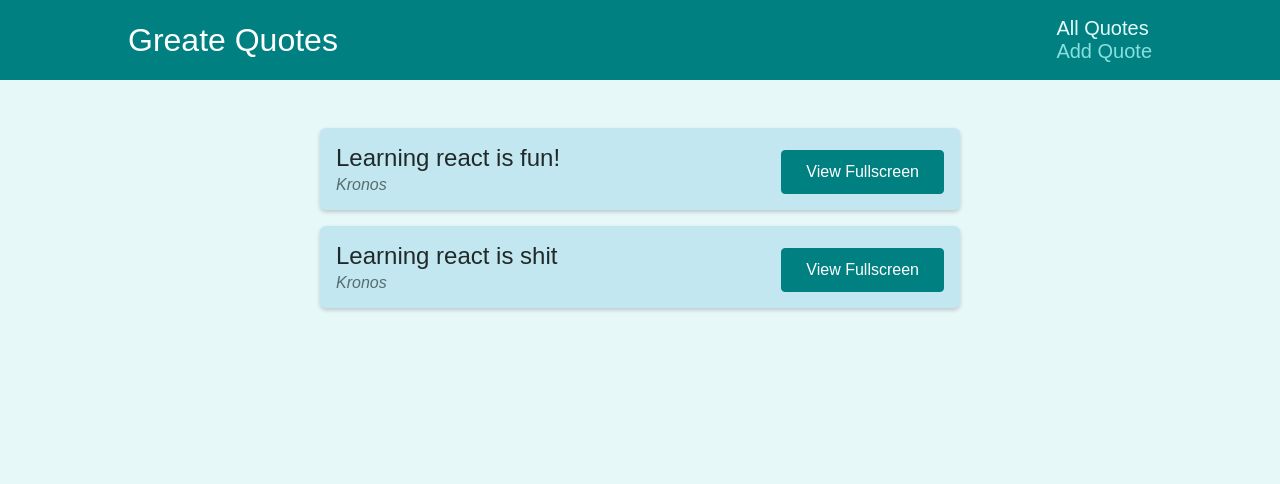
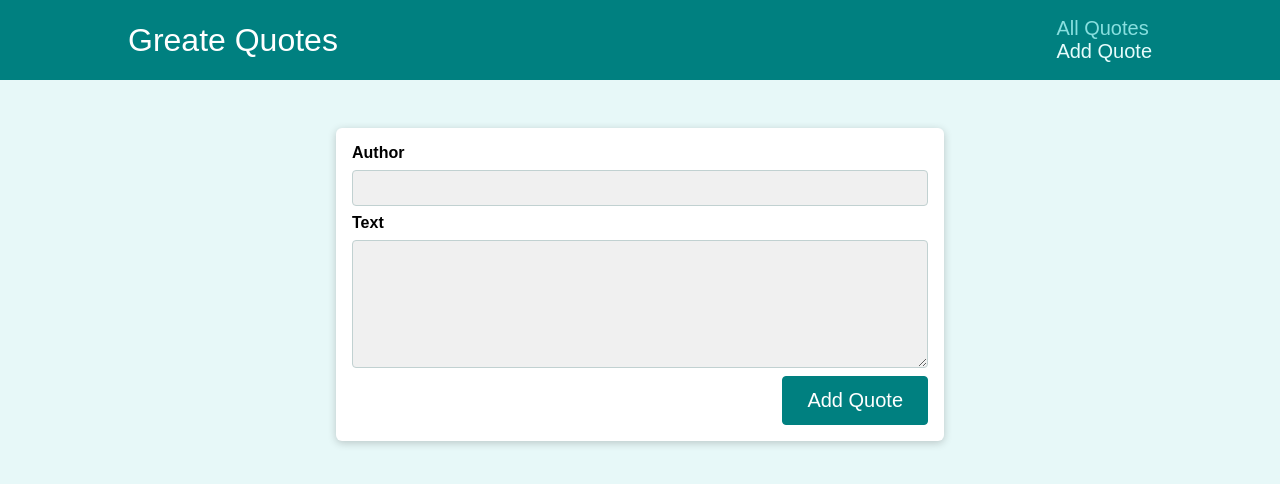
Before and after one commit to kronosGR/Rect.js-QuotesPractice, a React (Create React App) app: page /new-quote in a window 1280 px wide. Before the commit this address led to /quotes. Shown: the top 484 px of the page. Built offline with nearby package versions, Linux system fonts and the light colour scheme.

Commit message:
Added prevention for unwanted route transition

```diff
--- a/src/components/quotes/QuoteForm.js
+++ b/src/components/quotes/QuoteForm.js
@@ -1,10 +1,14 @@
-import { useRef } from 'react';
+import { Fragment, useRef, useState } from 'react';
 
 import Card from '../UI/Card';
 import LoadingSpinner from '../UI/LoadingSpinner';
 import classes from './QuoteForm.module.css';
+import { Prompt } from 'react-router-dom';
+
 
 const QuoteForm = (props) => {
+  const [ isEntering, setIsEntering ] = useState(false);
+
   const authorInputRef = useRef();
   const textInputRef = useRef();
 
@@ -19,28 +23,42 @@ const QuoteForm = (props) => {
     props.onAddQuote({ author: enteredAuthor, text: enteredText });
   }
 
+  const formFocusedHandler = () => {
+    setIsEntering(true);
+  };
+
+  function finishEnteringHandler() {
+    setIsEntering(false);
+  }
+
+
   return (
+    <Fragment>
+      <Prompt when={isEntering}
+              message={(location) => 'Are you sure you want to leave?'}/>
       <Card>
-      <form className={classes.form} onSubmit={submitFormHandler}>
+        <form onFocus={formFocusedHandler} className={classes.form}
+              onSubmit={submitFormHandler}>
           {props.isLoading && (
             <div className={classes.loading}>
-            <LoadingSpinner />
+              <LoadingSpinner/>
             </div>
           )}
 
           <div className={classes.control}>
-          <label htmlFor='author'>Author</label>
-          <input type='text' id='author' ref={authorInputRef} />
+            <label htmlFor="author">Author</label>
+            <input type="text" id="author" ref={authorInputRef}/>
           </div>
           <div className={classes.control}>
-          <label htmlFor='text'>Text</label>
-          <textarea id='text' rows='5' ref={textInputRef}></textarea>
+            <label htmlFor="text">Text</label>
+            <textarea id="text" rows="5" ref={textInputRef}></textarea>
           </div>
           <div className={classes.actions}>
-          <button className='btn'>Add Quote</button>
+            <button onClick={finishEnteringHandler} className="btn">Add Quote</button>
           </div>
         </form>
       </Card>
+    </Fragment>
   );
 };
 
--- a/src/pages/NewQuote.js
+++ b/src/pages/NewQuote.js
@@ -1,12 +1,14 @@
+import { useHistory } from 'react-router-dom';
+
 import QuoteForm from '../components/quotes/QuoteForm';
-import { useHistory } from 'react-router-dom';
 
 const NewQuote = () => {
   const history = useHistory();
+
   const addQuoteHandler = quoteData => {
     history.push('/quotes');
   };
-  return <QuoteForm onAddQuote={addQuoteHandler()}/>;
+  return <QuoteForm onAddQuote={addQuoteHandler}/>;
 
 };
 
```
Lines whose indentation alone changed are shown as unchanged.
